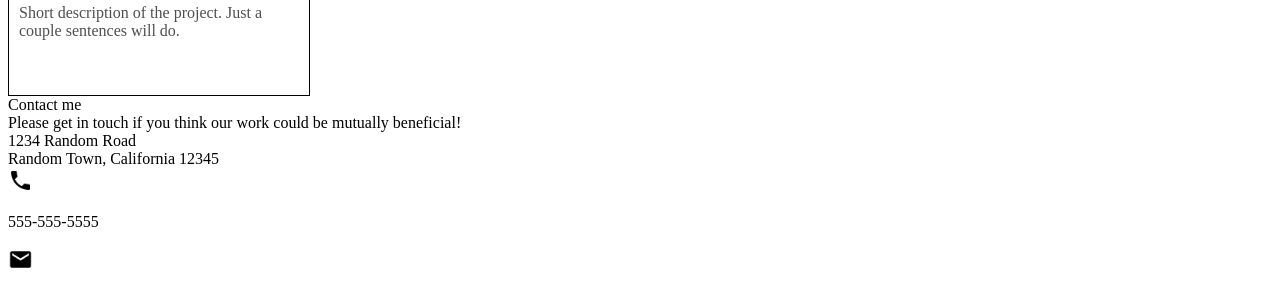
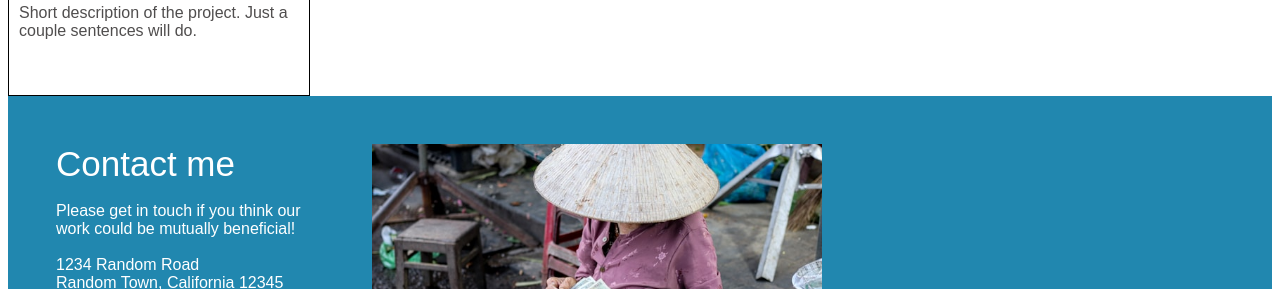
Before and after one commit to cgastaldo/Homepage, a plain HTML site: page index.html in a window 1280 px wide. Shown: the part 2476-2765 px from the top of the page. Drawn offline with Linux system fonts and the light colour scheme.

Commit message:
formatted footer to look like desktop view

```diff
--- a/index.html
+++ b/index.html
@@ -92,8 +92,8 @@
     <footer>
         <div id="contactInformation">
             <div class="title">Contact me</div>
-            <div class="content">Please get in touch if you think our work could be mutually beneficial!</div>
-            <div class="address">1234 Random Road<br> Random Town, California 12345 </div>
+            <div class="content"><br>Please get in touch if you think our <br> work could be mutually beneficial!</div>
+            <div class="address"><br>1234 Random Road<br> Random Town, California 12345 <br></div>
             <div class="phoneNumber">
                 <img src="Images/phone.png">
                 <p>555-555-5555</p>
--- a/style.css
+++ b/style.css
@@ -1,5 +1,5 @@
 *{
-
+    font-family: Arial, Helvetica, sans-serif
 }
 
 #profileImage img{
@@ -18,17 +18,19 @@
 }
 
 #contactInformation .phoneNumber img, #contactInformation .email img {
-    width: 25px;
-    height: auto;
+    width: auto;
+    height: 30px;
+    -webkit-filter:invert(100%);
 }
 
 #contactInformation .links img{
     width: 35px;
     height: auto;
+    padding: 5px;
 }
 
 #footerImage img{
-    max-width:350px;
+    max-width:450px;
     height: auto;
 }
 
@@ -93,3 +95,27 @@
     grid-area: 8/1/11/3;
     color: rgb(80, 78, 78);
 }
+
+footer{
+    background-color: rgb(33, 135, 175);
+    display:flex;
+    align-content:center;
+    gap:40px;
+    padding-left: 3em;
+    padding-top: 3em;
+    padding-bottom: 3em;
+    color: white;
+}
+
+
+#contactInformation .title{
+    font-size: 35px;
+}
+
+
+
+#contactInformation .phoneNumber, #contactInformation .email{
+   display:flex;
+   gap: 10px;
+   align-items: center;
+}
```
